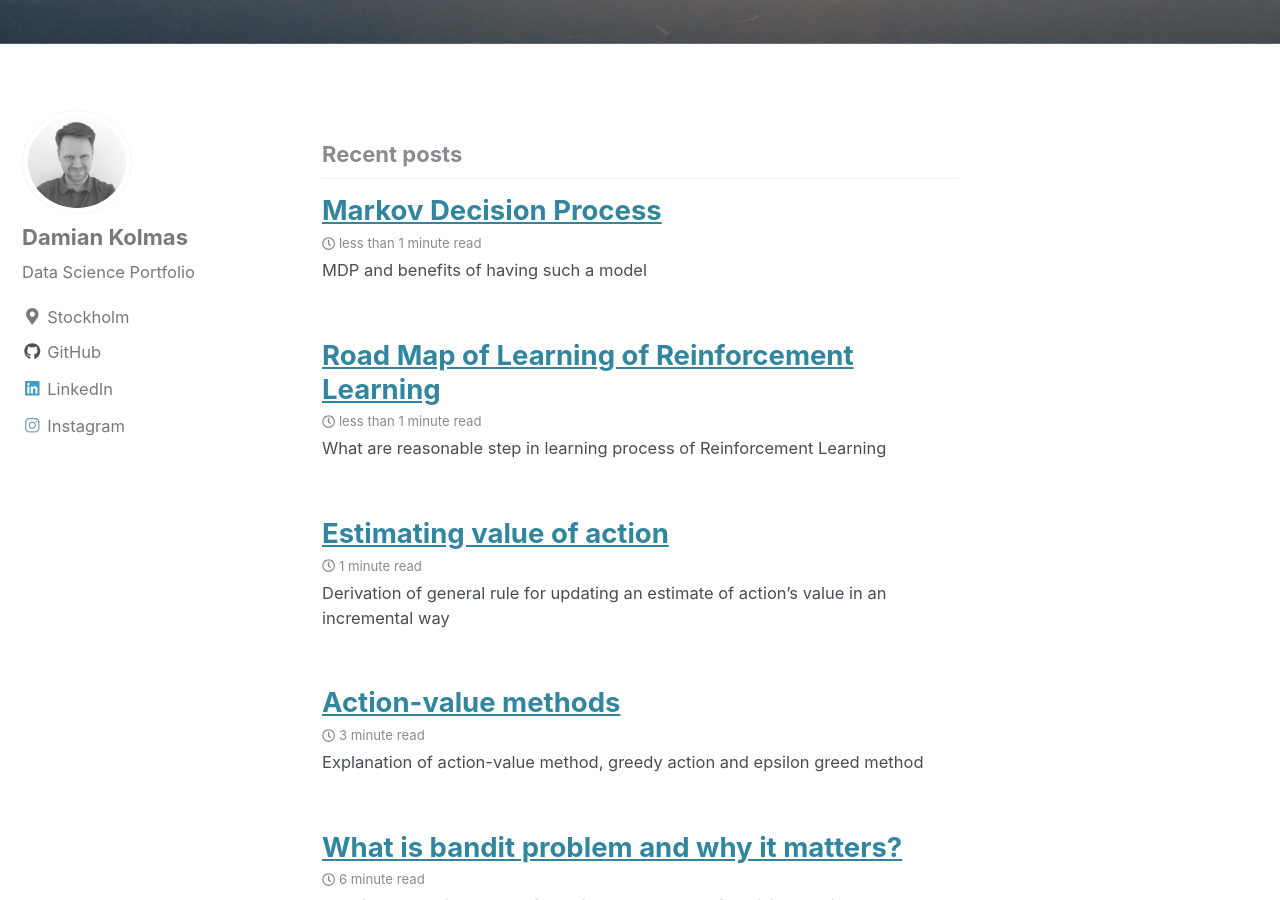
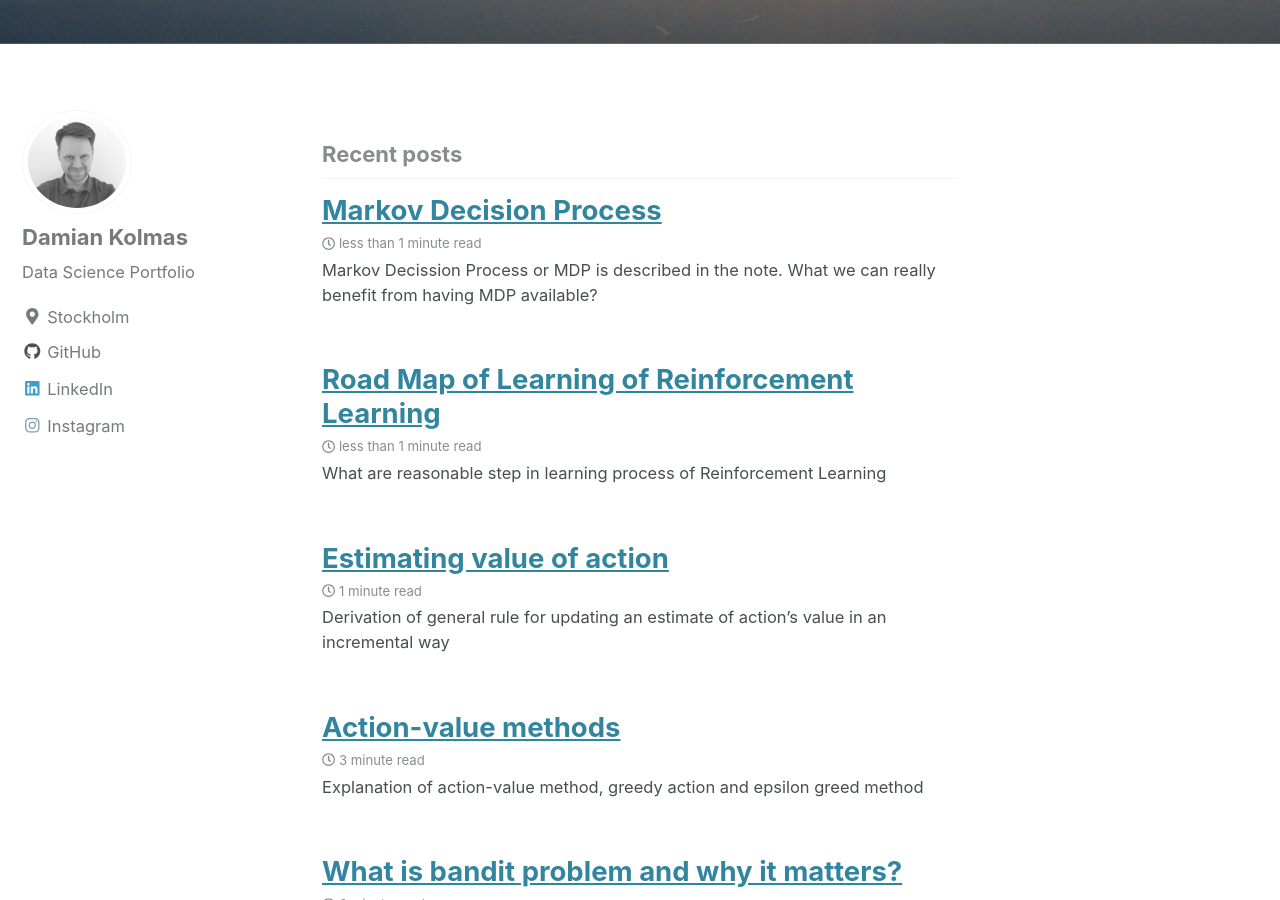
Before and after one commit to DKolmas/DKolmas.github.io, a Jekyll site: the page built from index.html, in a window 1280 px wide and 900 px high, scrolled down 482 px. Built offline with Jekyll 4.4.1, drawn with Linux system fonts in a browser that asks for light colours; cached includes are drawn as plain includes; the list of posts is cut into pages by our own code.

Commit message:
MDP note is growing...

```diff
--- a/_posts/2019-09-17-Marcov-Decission-Process.md
+++ b/_posts/2019-09-17-Marcov-Decission-Process.md
@@ -3,10 +3,10 @@
 date: 2019-09-17
 categories: [RL]
 tags: [Reinforcement Learning]
-excerpt: "MDP and benefits of having such a model"
+excerpt: "Markov Decission Process or MDP is described in the note. What we can really benefit from having MDP available?"
 mathjax: "true"
 ---
 
-In [Bandit Problem](http://www.damiankolmas.com/rl/Bandit-problem/) agents constantly faces the same situation in which it chooses the action. By the same situation I mean the fact that always the same action is optimal. In many real word applications different simutation requires different action in order to maximize all rewards in a long run.
+In simplfied envirnment which is [Bandit Problem](http://www.damiankolmas.com/rl/Bandit-problem/) agent constantly faces the same situation in which it chooses the action. By the same situation I mean the fact that always the same action is optimal. In many real word applications different situtation requires different action in order to maximize all rewards in a long run.
 
 More to come...
```
